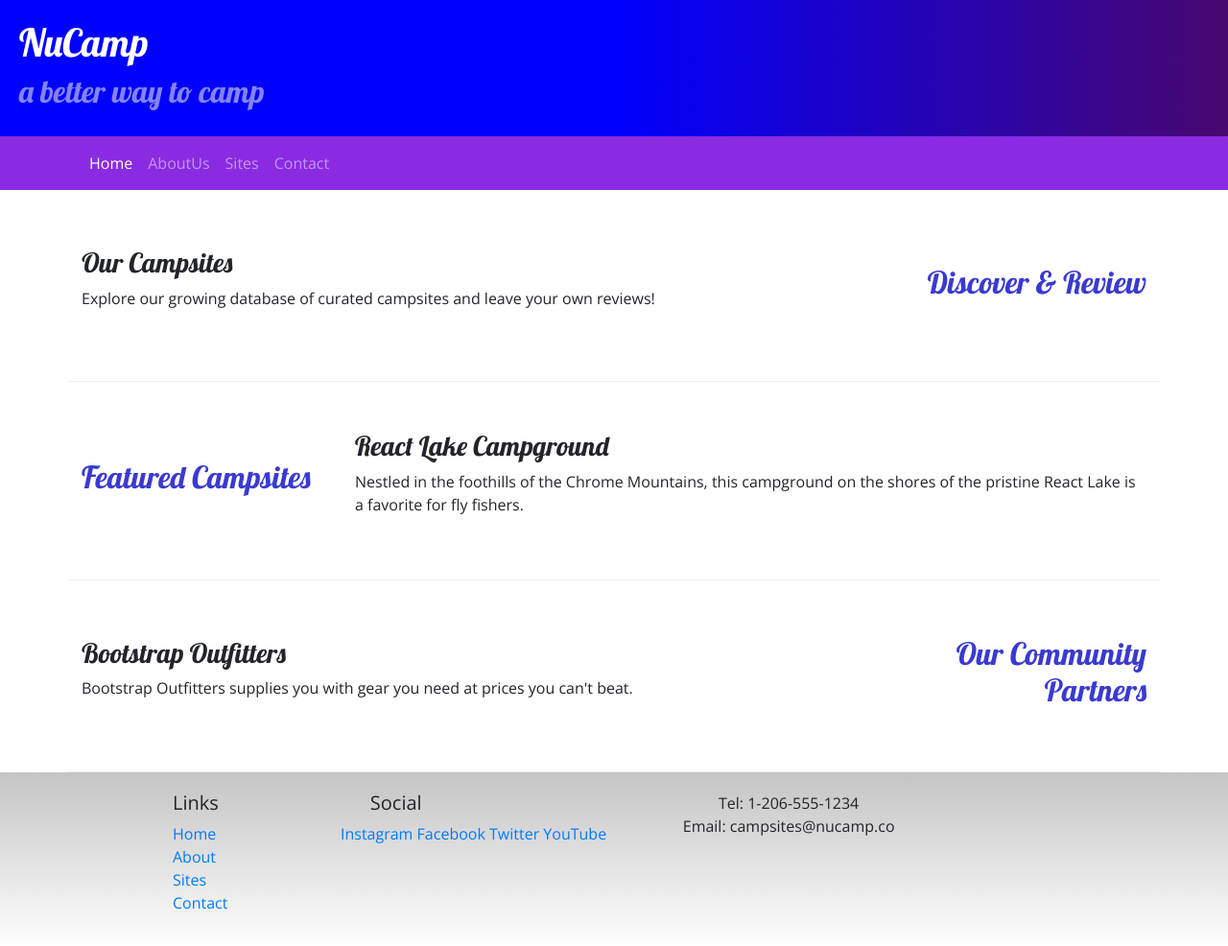
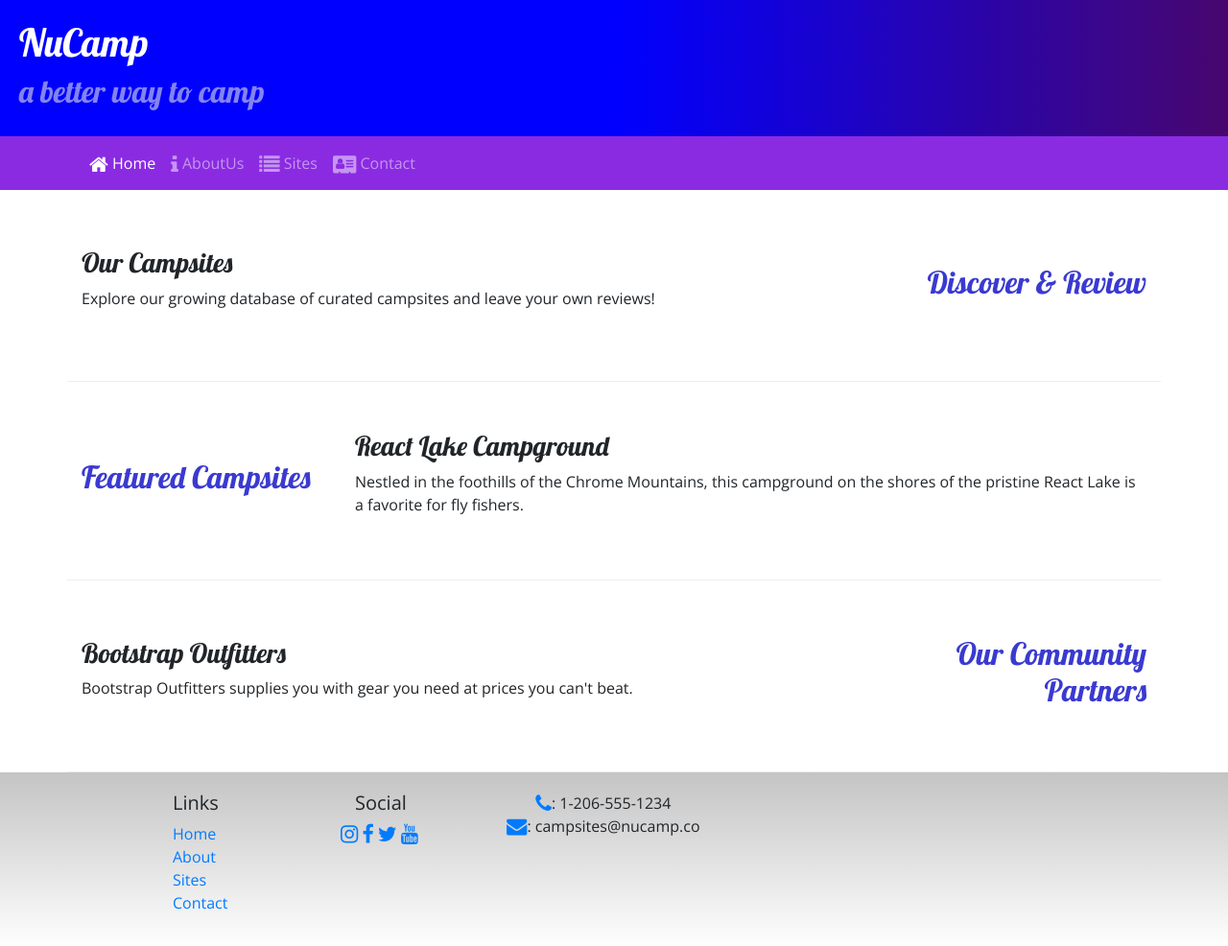
Before and after one commit to omaranBazna/2-Bootstrap, a website: page nucampsite/index.html in a window 1280 px wide. Shown: the whole page at 96% size. Drawn offline with nearby package versions, Linux system fonts and the light colour scheme.

Commit message:
add icons to the page

```diff
--- a/nucampsite/index.html
+++ b/nucampsite/index.html
@@ -11,6 +11,7 @@ reach out to me at :omran4d@gmail.com-->
 
     <!-- Bootstrap CSS -->
     <link rel="stylesheet" href="node_modules/bootstrap/dist/css/bootstrap.min.css" />
+    <link rel="stylesheet" href="node_modules/font-awesome/css/font-awesome.min.css" />
 
        <!-- Additional CSS must be placed after Bootstrap CSS -->
        <link rel="stylesheet" href="https://fonts.googleapis.com/css?family=Lobster|Open+Sans" />
@@ -38,10 +39,10 @@ reach out to me at :omran4d@gmail.com-->
     </button>
     <div class="navbar-collapse collaps" id="navTarget">
    <ul class="navbar-nav">
-      <li class="nav-item active"><a class="nav-link" href="#">Home</a></li>
-      <li class="nav-item"><a class="nav-link"  href="aboutus.html">AboutUs</a></li>
-      <li class="nav-item"><a class="nav-link"  href="#">Sites</a></li>
-      <li class="nav-item"><a class="nav-link"  href="#">Contact</a></li>
+      <li class="nav-item active"><a class="nav-link" href="#"><i class="fa fa-home fa-lg"></i> Home</a></li>
+      <li class="nav-item"><a class="nav-link"  href="aboutus.html"><i class="fa fa-info fa-lg"></i> AboutUs</a></li>
+      <li class="nav-item"><a class="nav-link"  href="#"><i class="fa fa-list fa-lg"></i> Sites</a></li>
+      <li class="nav-item"><a class="nav-link"  href="#"><i class="fa fa-address-card fa-lg"></i> Contact</a></li>
    </ul>
 </div>
 </div>
@@ -102,14 +103,14 @@ reach out to me at :omran4d@gmail.com-->
                 </div>
                 <div>
                     <h5 class="col-6 col-sm-5 text-center"> Social</h5>
-                    <a href="http://instagram.com/">Instagram</a>
-                    <a href="http://facebook.com/">Facebook</a>
-                    <a href="http://twitter.com/">Twitter</a>
-                    <a href="http://youtube.com/">YouTube</a>
+                    <a href="http://instagram.com/"><i class="fa fa-instagram fa-lg"></i></a>
+                    <a href="http://facebook.com/"><i class="fa fa-facebook fa-lg"></i></a>
+                    <a href="http://twitter.com/"><i class="fa fa-twitter fa-lg"></i></a>
+                    <a href="http://youtube.com/"><i class="fa fa-youtube fa-lg"></i></a>
                 </div>
                 <div class="col-sm-4  text-center">
-                    Tel: 1-206-555-1234<br />
-                    Email: campsites@nucamp.co
+                    <i class="fa fa-phone fa-lg text-primary"></i>: 1-206-555-1234<br />
+                    <i class="fa fa-envelope fa-lg text-primary"></i>: campsites@nucamp.co
                 </div>
             </div>
         </div>
--- a/nucampsite/package.json
+++ b/nucampsite/package.json
@@ -12,6 +12,7 @@
   "license": "ISC",
   "dependencies": {
     "bootstrap": "^4.5.2",
+    "font-awesome": "^4.7.0",
     "jquery": "^3.5.1",
     "popper.js": "^1.16.1"
   }
```
Also changed, not shown: nucampsite/aboutus.html (+11 -10 lines), 1 other file.
